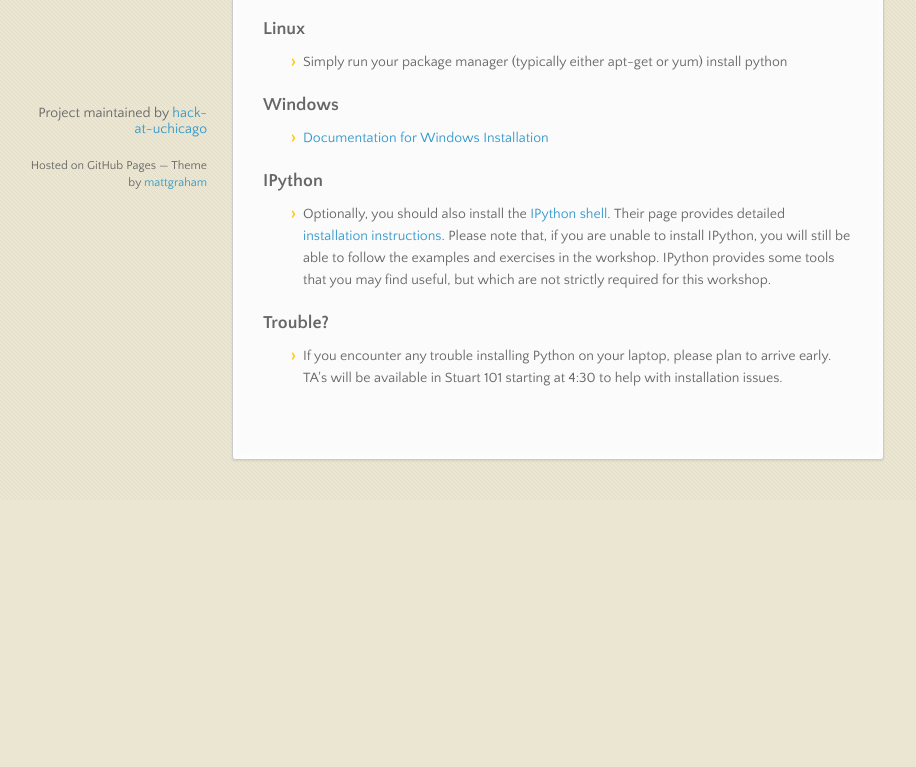
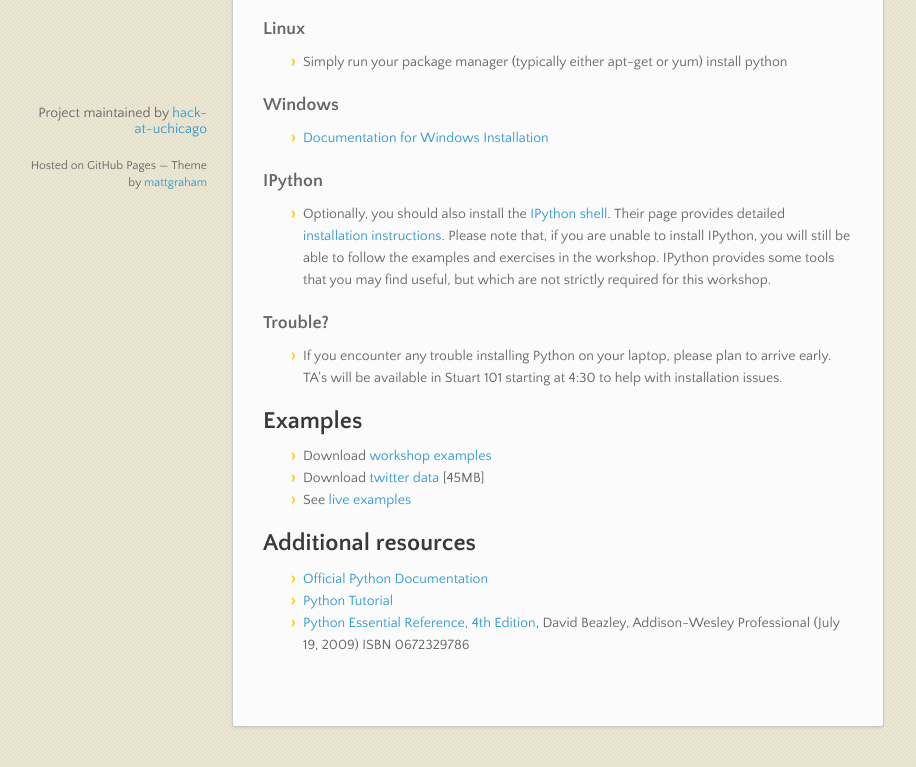
Before and after one commit to hack-at-uchicago/python-workshop, a plain HTML site: page index.html in a window 1280 px wide. Shown: the part 569-1336 px from the top of the page, without its empty margins (83-999 px from the left). Before the commit the page ends 1069 px from the top, so only its background shows below. Drawn offline with nearby package versions, Linux system fonts and the light colour scheme.

Commit message:
Added Examples and Additional Resources sections

```diff
--- a/index.html
+++ b/index.html
@@ -73,6 +73,23 @@
 	<ul>
 		<li>If you encounter any trouble installing Python on your laptop, please plan to arrive early. TA's will be available in Stuart 101 starting at 4:30 to help with installation issues.</li>
 	</ul>
+
+      	<h2>Examples</h2>
+
+<ul>
+<li>Download <a href="python-workshop-examples.tgz">workshop examples</a></li>
+<li>Download <a href="http://people.cs.uchicago.edu/~borja/upload/tweets.zip">twitter data</a> [45MB]</li>
+<li>See <a href="http://bit.ly/pyw-code">live examples</a></li>
+</ul>
+
+      	<h2>Additional resources</h2>
+
+<ul>
+<li><a href="http://www.python.org/doc/">Official Python Documentation</a></li>
+<li><a href="http://docs.python.org/tutorial/">Python Tutorial</a></li>
+<li><a href="http://www.dabeaz.com/per.html">Python Essential Reference, 4th Edition</a>, David Beazley, Addison-Wesley Professional (July 19, 2009) ISBN 0672329786</li>
+</ul>
+
       </section>
 
 
```
